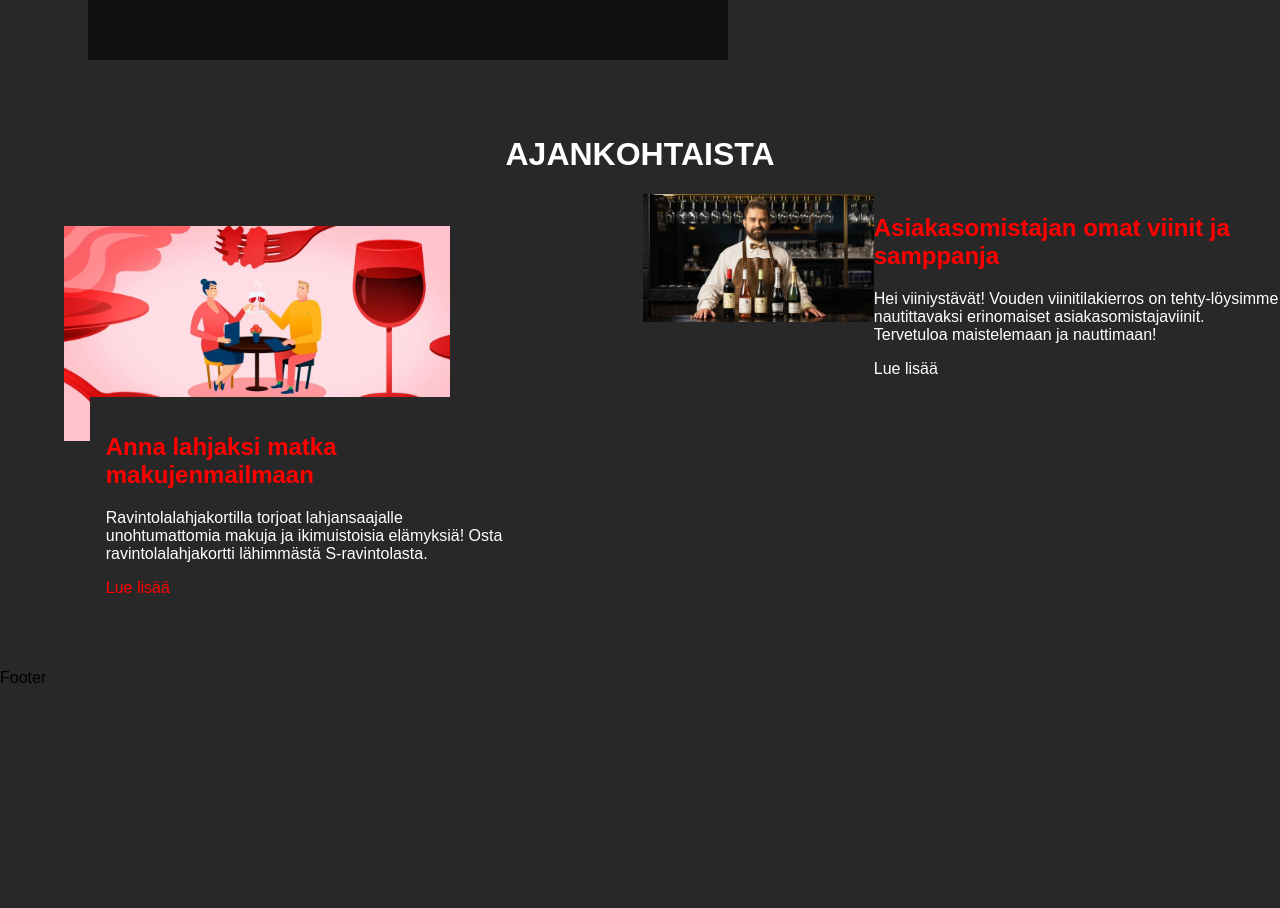
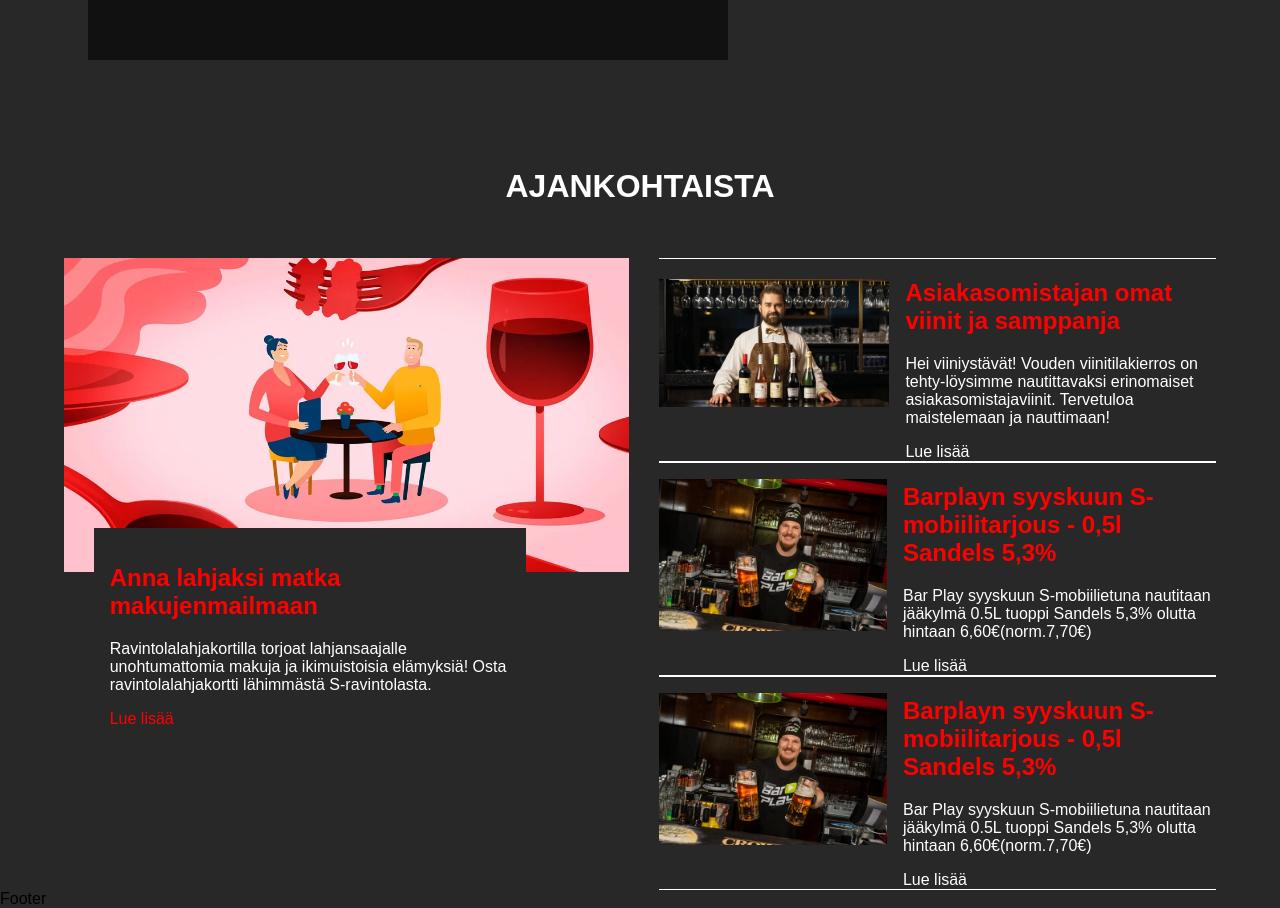
Before and after one commit to MarkusAP98/barplay02, a React (Create React App) app: page / in a window 1280 px wide. Shown: the part 1260-2168 px from the top of the page. Before the commit the page ends 1947 px from the top, so only its background shows below. Built offline with nearby package versions, Linux system fonts and the light colour scheme.

Commit message:
added the markus add section

```diff
--- a/src/components/Add/Add.css
+++ b/src/components/Add/Add.css
@@ -3,10 +3,13 @@
   box-sizing: border-box;
   margin: 0px;
   width: 100%;
+  justify-content: center;
+  align-items: center;
 }
 
 .barplay__add h1 {
   text-align: center;
+  padding: 2rem;
 }
 
 .barplay__add h2 {
@@ -18,11 +21,12 @@
 }
 
 .add__section-1 {
-    margin: 2rem 4rem;
+  margin: 0rem 4rem;
+  margin-right: 0rem;
 }
 
 .add__section-1 img {
-    width: 75%;
+  width: 95%;
 }
 
 .add__dining-text {
@@ -35,7 +39,6 @@
   margin-top: -3rem;
 }
 
-
 .add__dining-text a {
   color: red;
 }
@@ -44,15 +47,33 @@
   background-color: black;
 }
 
+/* ----- section 2 ----- */
 
-/* ----- section 2 ----- */
+.add__section-2 {
+  width: 60rem;
+  margin-right: 4rem;
+}
 
 .add__bartender {
   display: flex;
-
+  border-bottom: solid white 1px;
+  border-top: solid white 1px;
 }
 
 .bartender {
   width: 15rem;
   height: 8rem;
+  margin-top: 1.2rem;
 }
+
+.bartender__text {
+  margin-left: 1rem;
+}
+
+/* --------markus----------- */
+
+.markus {
+  height: 9.5rem;
+  width: 15rem;
+  margin: 1rem 0rem;
+}
--- a/src/components/Add/Add.js
+++ b/src/components/Add/Add.js
@@ -2,6 +2,9 @@ import React from "react";
 import "./Add.css";
 import Dining from "../../assets/add_section/dining.webp";
 import Bartender from '../../assets/add_section/bartender.webp'
+import Markus from "../../assets/add_section/markus.webp";
+import Hamburger from '../../assets/add_section/'
+
 
 const Add = () => {
   return (
@@ -25,8 +28,34 @@ const Add = () => {
             <img src={Bartender} alt="bartender" className="bartender"></img>
             <div className="bartender__text">
               <h2>Asiakasomistajan omat viinit ja samppanja</h2>
-            <p>Hei viiniystävät! Vouden viinitilakierros on tehty-löysimme nautittavaksi erinomaiset asiakasomistajaviinit. Tervetuloa maistelemaan ja nauttimaan!</p>
-            <a>Lue lisää</a>
+              <p>
+                Hei viiniystävät! Vouden viinitilakierros on tehty-löysimme
+                nautittavaksi erinomaiset asiakasomistajaviinit. Tervetuloa
+                maistelemaan ja nauttimaan!
+              </p>
+              <a>Lue lisää</a>
+            </div>
+          </div>
+          <div className="add__bartender">
+            <img src={Markus} alt="bartender" className="markus"></img>
+            <div className="bartender__text">
+              <h2>Barplayn syyskuun S-mobiilitarjous - 0,5l Sandels 5,3%</h2>
+              <p>
+                Bar Play syyskuun S-mobiilietuna nautitaan jääkylmä 0.5L tuoppi
+                Sandels 5,3% olutta hintaan 6,60€(norm.7,70€)
+              </p>
+              <a>Lue lisää</a>
+            </div>
+          </div>
+          <div className="add__bartender">
+            <img src={Markus} alt="bartender" className="markus"></img>
+            <div className="bartender__text">
+              <h2>Barplayn syyskuun S-mobiilitarjous - 0,5l Sandels 5,3%</h2>
+              <p>
+                Bar Play syyskuun S-mobiilietuna nautitaan jääkylmä 0.5L tuoppi
+                Sandels 5,3% olutta hintaan 6,60€(norm.7,70€)
+              </p>
+              <a>Lue lisää</a>
             </div>
           </div>
         </div>
```
Lines whose indentation alone changed are shown as unchanged.
